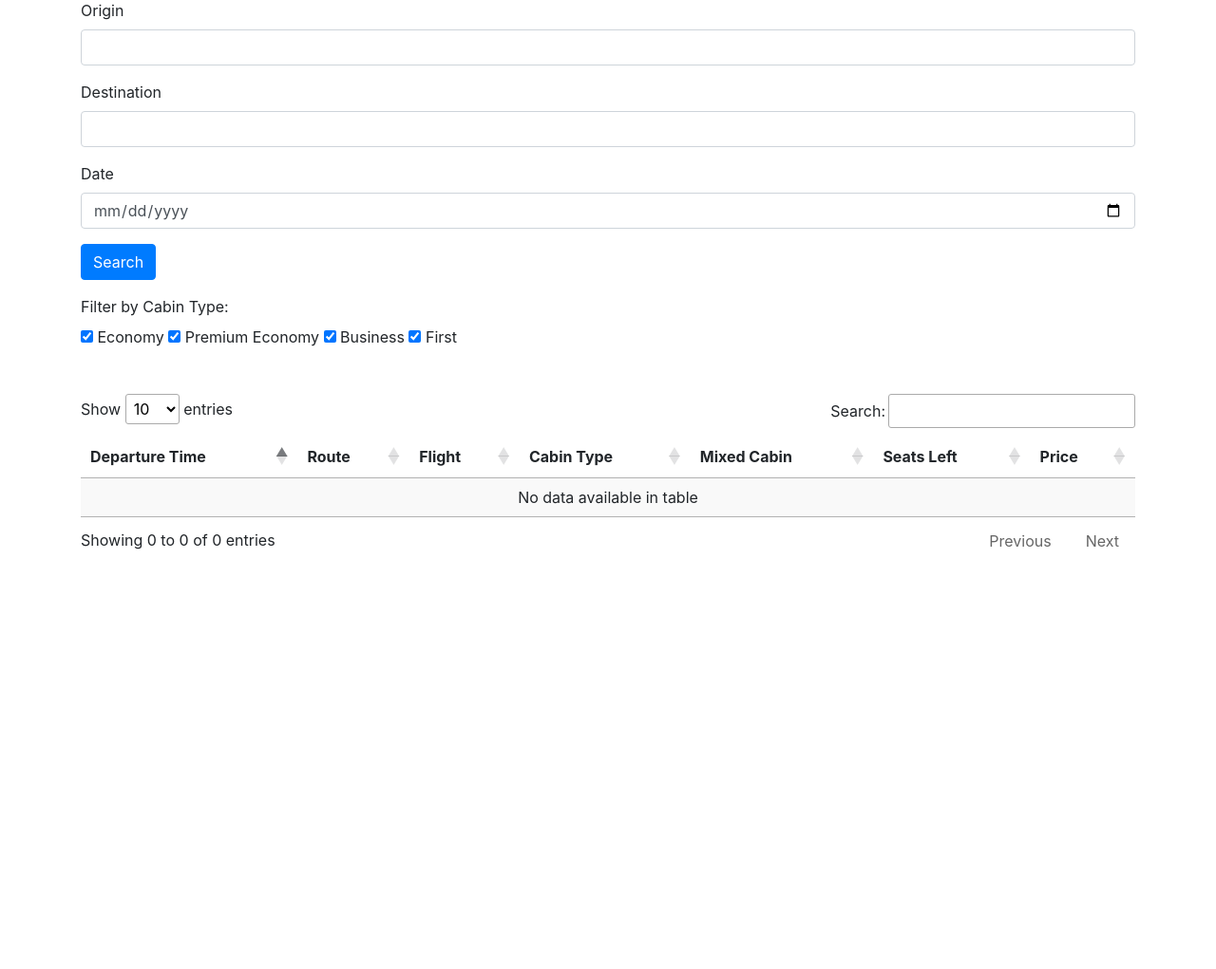
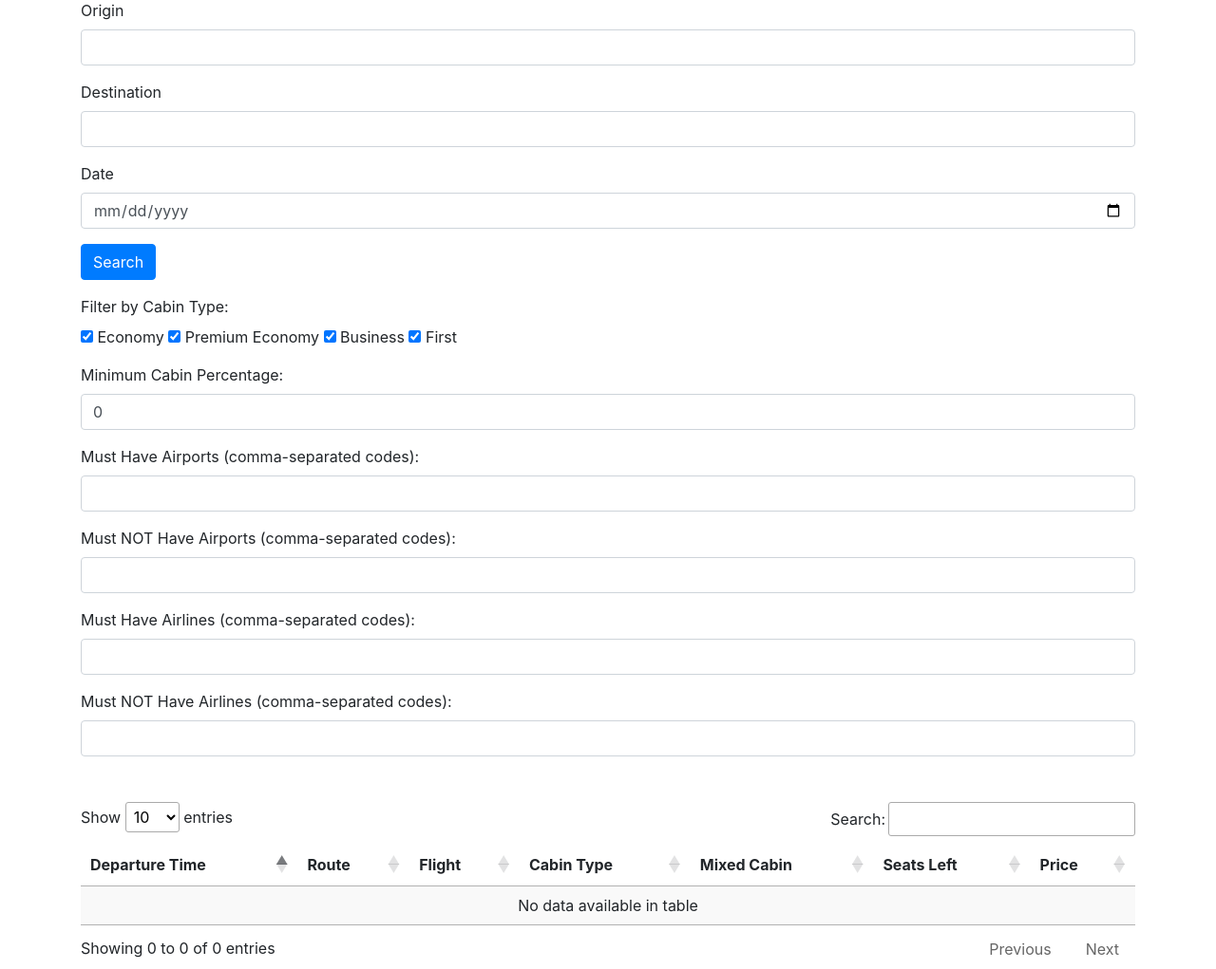
Before and after one commit to IOkal/award-search-tool, a Flask app: page / in a window 1280 px wide. Shown: the part 113-1134 px from the top of the page at 95% size. Before the commit the page ends 692 px from the top, so only its background shows below. Run offline with Flask 3, Linux system fonts and the light colour scheme; some libraries are stand-ins or nearby versions.

Commit message:
Added more filtering logic to frontend, re: airlines and airports visited

```diff
--- a/templates/index.html
+++ b/templates/index.html
@@ -36,6 +36,31 @@
         <input type="checkbox" id="filter-first" name="cabin" value="First" checked> First
     </div>
 
+    <div class="mt-3">
+        <label for="min-cabin-percentage">Minimum Cabin Percentage:</label><br>
+        <input type="number" id="min-cabin-percentage" name="min-cabin-percentage" class="form-control" value="0" min="0" max="100">
+    </div>
+
+    <div class="mt-3">
+        <label for="must-have-airports">Must Have Airports (comma-separated codes):</label><br>
+        <input type="text" id="must-have-airports" name="must-have-airports" class="form-control">
+    </div>
+
+    <div class="mt-3">
+        <label for="must-not-have-airports">Must NOT Have Airports (comma-separated codes):</label><br>
+        <input type="text" id="must-not-have-airports" name="must-not-have-airports" class="form-control">
+    </div>
+
+    <div class="mt-3">
+        <label for="must-have-airlines">Must Have Airlines (comma-separated codes):</label><br>
+        <input type="text" id="must-have-airlines" name="must-have-airlines" class="form-control">
+    </div>
+
+    <div class="mt-3">
+        <label for="must-not-have-airlines">Must NOT Have Airlines (comma-separated codes):</label><br>
+        <input type="text" id="must-not-have-airlines" name="must-not-have-airlines" class="form-control">
+    </div>
+
     <div class="mt-5">
         <table id="results-table" class="display" style="width:100%">
             <thead>
@@ -71,10 +96,12 @@
                         let routes = flight.segments.map(segment => `${segment.route}`).join('<br>');
                         let flights = flight.segments.map(segment => `${segment.flight_number}`).join('<br>');
                         let cabinType = ['Economy', 'Premium Economy', 'Business', 'First'][flight.cabin_type];
-                        let mixedCabin = flight.mixed_cabin + '%'; //? flight.mixed_cabin_percentages[cabinType.toLowerCase().replace(' ', '')] : '';
+                        let mixedCabin = flight.mixed_cabin + '%';
                         let pointsPrice = flight.points_price;
                         let cashPrice = flight.cash_price;
                         let combinedPrice = pointsPrice + '<br>$' + cashPrice;
+                        let airports = flight.airports.join(', ');
+                        let airlines = flight.airlines.join(', ');
 
                         let row = [
                             departureTimes,
@@ -83,9 +110,9 @@
                             cabinType,
                             mixedCabin,
                             flight.seats_left,
-                            combinedPrice
-                            // pointsPrice,
-                            // cashPrice
+                            combinedPrice,
+                            airports,
+                            airlines
                         ];
                         table.row.add(row).draw();
                     });
@@ -97,7 +124,7 @@
             });
         });
 
-        $('input[name="cabin"]').on('change', function() {
+        $('input[name="cabin"], #min-cabin-percentage, #must-have-airports, #must-not-have-airports, #must-have-airlines, #must-not-have-airlines').on('change', function() {
             applyFilters();
         });
 
@@ -105,11 +132,50 @@
             var selectedCabins = $('input[name="cabin"]:checked').map(function() {
                 return this.value;
             }).get();
+            var minCabinPercentage = parseInt($('#min-cabin-percentage').val()) || 0;
+            var mustHaveAirports = $('#must-have-airports').val().split(',').map(code => code.trim().toUpperCase()).filter(code => code);
+            var mustNotHaveAirports = $('#must-not-have-airports').val().split(',').map(code => code.trim().toUpperCase()).filter(code => code);
+            var mustHaveAirlines = $('#must-have-airlines').val().split(',').map(code => code.trim().toUpperCase()).filter(code => code);
+            var mustNotHaveAirlines = $('#must-not-have-airlines').val().split(',').map(code => code.trim().toUpperCase()).filter(code => code);
 
             table.rows().every(function() {
                 var row = this.node();
                 var cabinType = this.data()[3];
-                if (selectedCabins.includes(cabinType)) {
+                var mixedCabin = this.data()[4];
+                var mixedCabinPercentage = parseInt(mixedCabin) || 0;
+                var routeAirports = this.data()[7].split(', ');
+                var flightAirlines = this.data()[8].split(', ');
+                var showRow = true;
+
+                if (!selectedCabins.includes(cabinType) || mixedCabinPercentage < minCabinPercentage) {
+                    showRow = false;
+                }
+
+                if (mustHaveAirports.length > 0) {
+                    if (!mustHaveAirports.some(airport => routeAirports.includes(airport))) {
+                        showRow = false;
+                    }
+                }
+
+                if (mustNotHaveAirports.length > 0) {
+                    if (mustNotHaveAirports.some(airport => routeAirports.includes(airport))) {
+                        showRow = false;
+                    }
+                }
+
+                if (mustHaveAirlines.length > 0) {
+                    if (!mustHaveAirlines.some(airline => flightAirlines.includes(airline))) {
+                        showRow = false;
+                    }
+                }
+
+                if (mustNotHaveAirlines.length > 0) {
+                    if (mustNotHaveAirlines.some(airline => flightAirlines.includes(airline))) {
+                        showRow = false;
+                    }
+                }
+
+                if (showRow) {
                     $(row).show();
                 } else {
                     $(row).hide();
```
